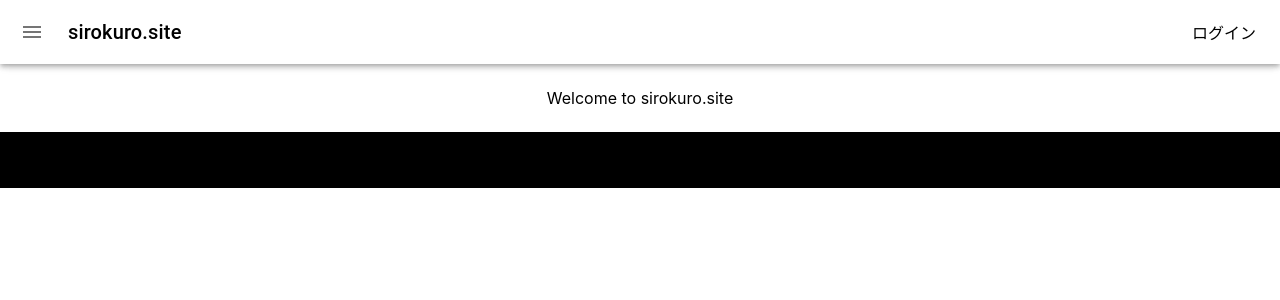
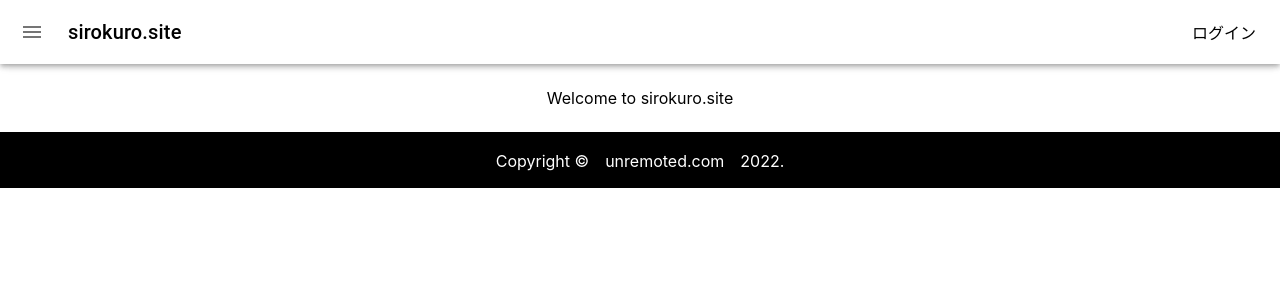
Before and after one commit to unrcom/sirokuro-dev3, a Next.js app in the folder src/: page / in a window 1280 px wide. Shown: the top 300 px of the page. Built offline with nearby package versions, Linux system fonts and the light colour scheme.

Commit message:
Layout.tsx style Edited

```diff
--- a/src/components/Layout.tsx
+++ b/src/components/Layout.tsx
@@ -256,8 +256,9 @@ export const Layout: FC<Title> = ({ children, title = "sirokuro.site" }) => {
         </Main>
       </Box>
       <Box component="footer" sx={{ p: 2, bgcolor: "black" }}>
-        {/* <div className={styles.TextWhite}> */}
-        <div className="TextWhite">Copyright ©　unremoted.com　{thisyear}.</div>
+        <div className={styles.TextWhite}>
+          Copyright ©　unremoted.com　{thisyear}.
+        </div>
       </Box>
       {/* <footer className={styles.Footer}>
         <a
```
